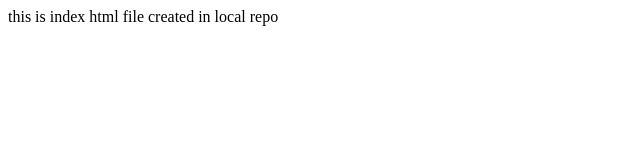
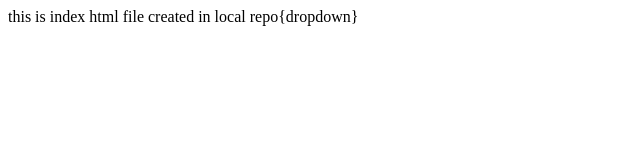
Before and after one commit to Srinivas-Talari/global-repo, a plain HTML site: page index.html in a window 1280 px wide. Shown: the whole page, without its empty margins (0-640 px from the left). Drawn offline with Linux system fonts and the light colour scheme.

```diff
--- a/index.html
+++ b/index.html
@@ -6,6 +6,6 @@
     <title>Document</title>
 </head>
 <body>
-    this is index html file created in local repo
+    this is index html file created in local repo{dropdown}
 </body>
 </html>
```
